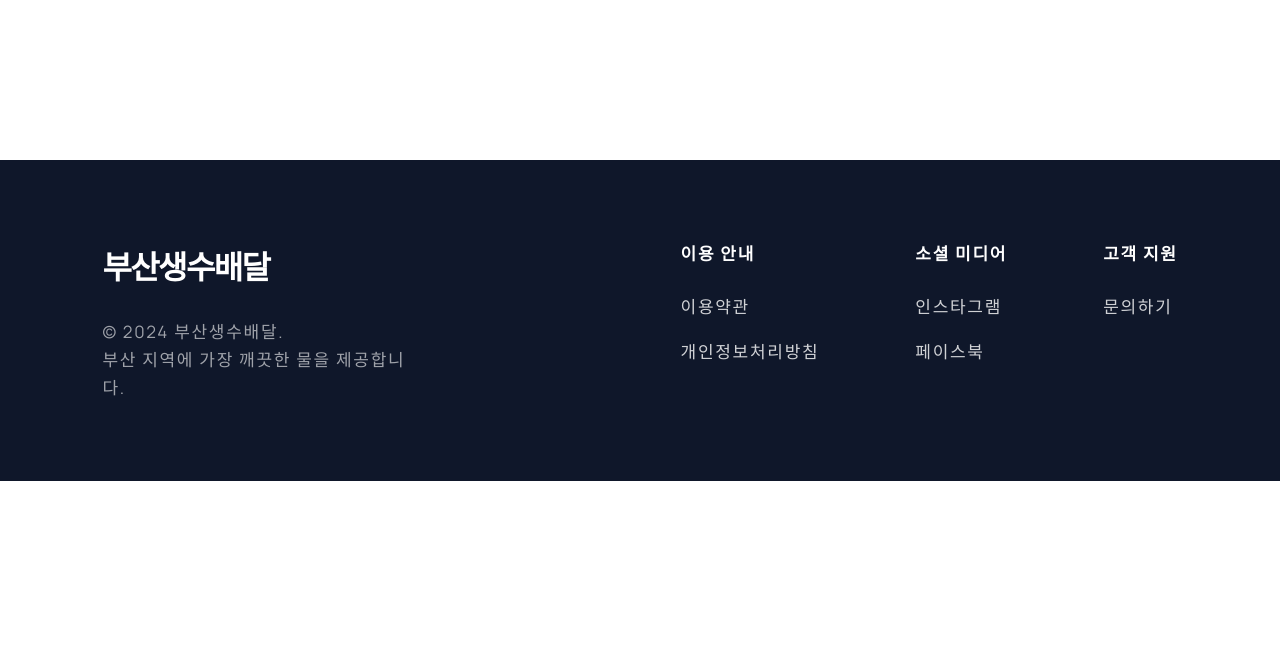
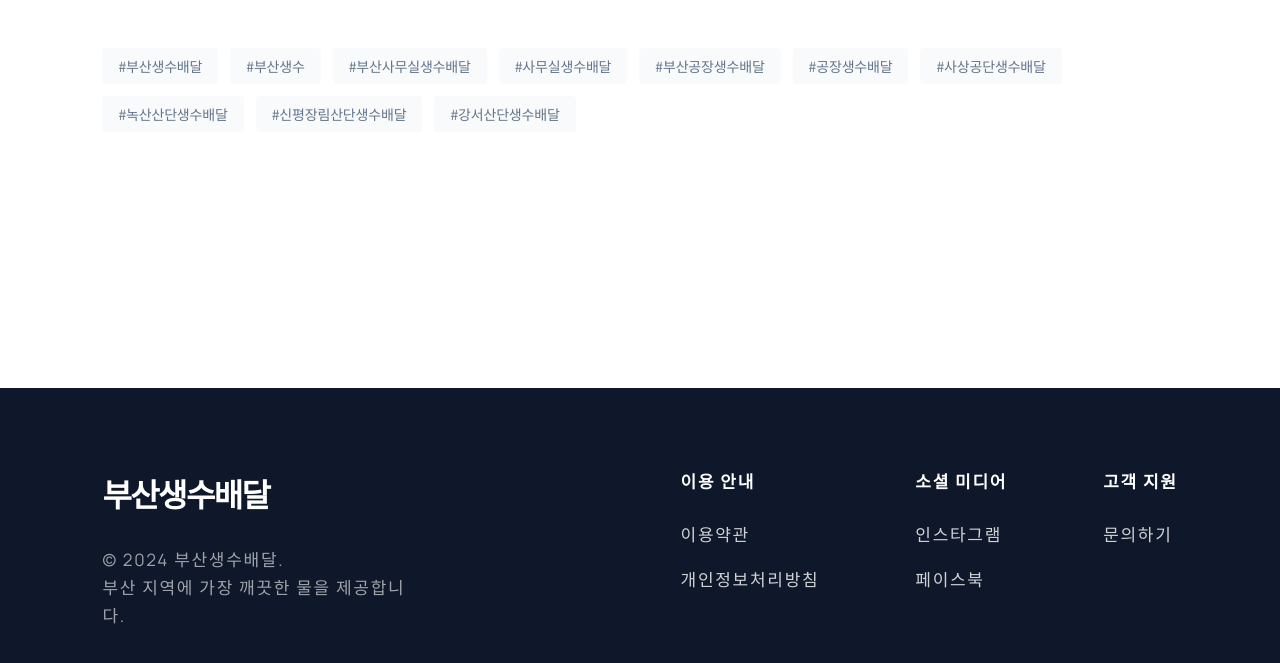
Before and after one commit to okh28136-cmyk/busan-water-blog, a Next.js app: page / in a window 1280 px wide. Shown: the part 1466-2129 px from the top of the page. Before the commit the page ends 1947 px from the top, so only its background shows below. Built offline with nearby package versions, Linux system fonts and the light colour scheme; no server answers; the database is empty.

Commit message:
Add SEO tags to metadata and homepage UI

```diff
--- a/src/app/layout.tsx
+++ b/src/app/layout.tsx
@@ -22,7 +22,11 @@ export const metadata: Metadata = {
     template: '%s | 부산생수배달',
   },
   description: '부산 전 지역 사무실 생수 배달 전문업체 부산생수입니다. 맑고 깨끗한 생수를 가장 빠르고 안전하게 배송해 드립니다. 해운대, 센텀, 서면 정기구독 환영.',
-  keywords: ['부산생수', '부산생수배달', '해운대생수', '사무실생수', '부산사무실생수', '센텀생수배달', '생수정기구독', '생수배달'],
+  keywords: [
+    '부산생수배달', '부산생수', '부산사무실생수배달', '사무실생수배달',
+    '부산공장생수배달', '공장생수배달', '사상공단생수배달',
+    '녹산산단생수배달', '신평장림산단생수배달', '강서산단생수배달'
+  ],
   authors: [{ name: '부산생수배달' }],
   creator: '부산생수배달',
   publisher: '부산생수배달',
--- a/src/app/page.tsx
+++ b/src/app/page.tsx
@@ -134,6 +134,20 @@ export default async function Home() {
 
         </div>
       </section>
+      {/* 3. 인기 태그 영역 (SEO 최적화) */}
+      <section className="max-w-container-max mx-auto px-margin-mobile md:px-margin-desktop py-12 mb-12">
+        <div className="flex flex-wrap gap-3">
+          {[
+            '부산생수배달', '부산생수', '부산사무실생수배달', '사무실생수배달',
+            '부산공장생수배달', '공장생수배달', '사상공단생수배달',
+            '녹산산단생수배달', '신평장림산단생수배달', '강서산단생수배달'
+          ].map((tag) => (
+            <span key={tag} className="px-4 py-2 bg-surface-container-low text-on-surface-variant font-body-md text-sm rounded-sm hover:bg-surface-container-high transition-colors">
+              #{tag}
+            </span>
+          ))}
+        </div>
+      </section>
     </main>
   );
 }
```
